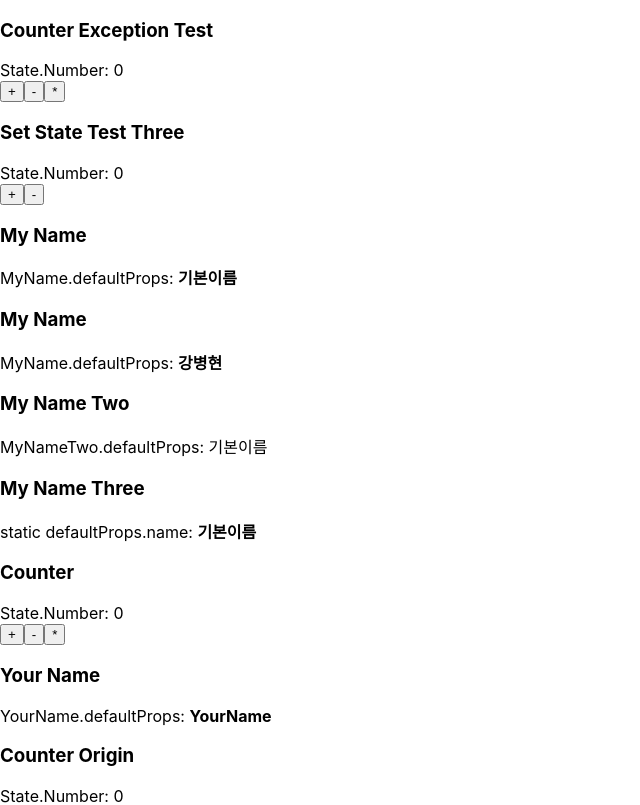
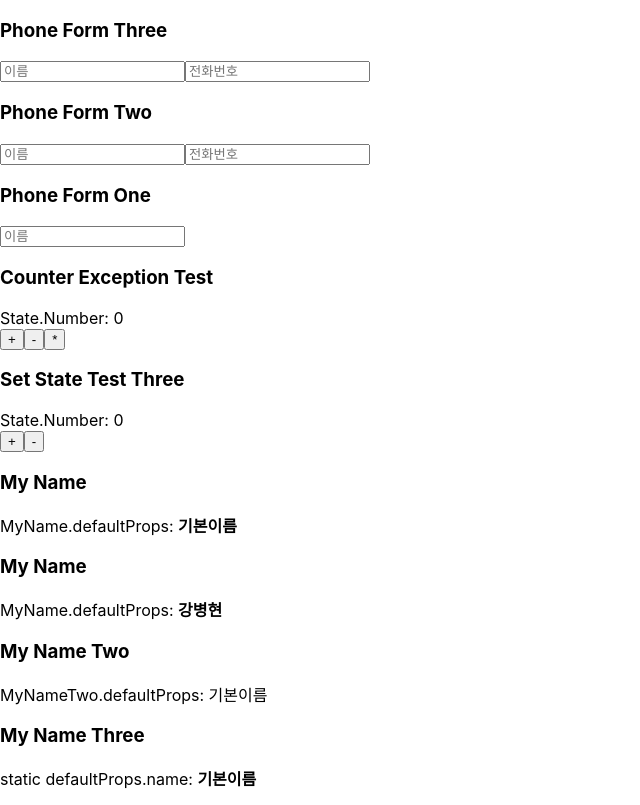
Before and after one commit to newtein80/velopert-tutorial, a React (Create React App) app: page / in a window 1280 px wide. Shown: the top 805 px of the page, without its empty margins (0-640 px from the left). Built offline with nearby package versions, Linux system fonts and the light colour scheme.

Commit message:
velopert-tutorial 06 ing

```diff
--- a/src/App.js
+++ b/src/App.js
@@ -9,27 +9,38 @@ import SetStateTestOne from './SetStateTestOne';
 import SetStateTestTwo from './SetStateTestTwo';
 import SetStateTestThree from './SetStateTestThree';
 import CounterExceptionTest from './CounterExceptionTest';
+import PhoneForm from './components/PhoneForm';
+import PhoneFormTwo from './components/PhoneFormTwo';
+import PhoneFormThree from './components/PhoneFormThree';
 //import './App.css'
 
 class App extends Component {
+  handleCreate = data => {
+    console.log(data);
+  };
+
   render() {
     return (
-      <div className="App"
-      // 태그 사이에
+      <div
+        className="App"
+        // 태그 사이에
       >
         {/* 주석은 이렇게 */}
         {/* <MyName name="리액트" /> */}
-        <CounterExceptionTest/>
-        <SetStateTestThree/>
+        <PhoneFormThree onCreate={this.handleCreate} />
+        <PhoneFormTwo/>
+        <PhoneForm />
+        <CounterExceptionTest />
+        <SetStateTestThree />
         <MyName />
         <MyName name="강병현" />
         <MyNameTwo />
-        <MyNameThree/>
+        <MyNameThree />
         <Counter />
-        <YourName/>
-        <CounterOrigin/>
-        <SetStateTestOne/>
-        <SetStateTestTwo/>
+        <YourName />
+        <CounterOrigin />
+        <SetStateTestOne />
+        <SetStateTestTwo />
       </div>
     );
   }
--- /dev/null
+++ b/src/components/PhoneForm.js
@@ -0,0 +1,31 @@
+import React, { Component } from 'react';
+
+class PhoneForm extends Component {
+    state = {
+        name: ''
+    }
+
+    handleChange = (e) => {
+        this.setState({
+            name: e.target.value
+        })
+    }
+
+    render() {
+        return (
+            <div>
+                <h3>Phone Form One</h3>
+                <form>
+                    <input
+                        placeholder="이름"
+                        value={this.state.name}
+                        onChange={this.handleChange}
+                    />
+                    <div>{this.state.name}</div>
+                </form>
+            </div>
+        );
+    }
+}
+
+export default PhoneForm;
--- /dev/null
+++ b/src/components/PhoneFormThree.js
@@ -0,0 +1,37 @@
+import React, { Component } from 'react';
+
+class PhoneFormThree extends Component {
+    state = {
+        name: '',
+        phone: ''
+    }
+    handleChange = (e) => {
+        this.setState({
+            [e.target.name]: e.target.value
+        });
+    }
+    render() {
+        return (
+            <div>
+                <h3>Phone Form Three</h3>
+                <form>
+                    <input
+                        placeholder="이름"
+                        value={this.state.name}
+                        onChange={this.handleChange}
+                        name="name"
+                    />
+                    <input
+                        placeholder="전화번호"
+                        value={this.state.phone}
+                        onChange={this.handleChange}
+                        name="phone"
+                    />
+                    <div>{this.state.name} {this.state.phone}</div>
+                </form>
+            </div>
+        );
+    }
+}
+
+export default PhoneFormThree;
--- /dev/null
+++ b/src/components/PhoneFormTwo.js
@@ -0,0 +1,37 @@
+import React, { Component } from 'react';
+
+class PhoneFormTwo extends Component {
+    state = {
+        name: '',
+        phone: ''
+    }
+    handleChange = (e) => {
+        this.setState({
+            [e.target.name]: e.target.value
+        });
+    }
+    render() {
+        return (
+            <div>
+                <h3>Phone Form Two</h3>
+                <form>
+                    <input
+                        placeholder="이름"
+                        value={this.state.name}
+                        onChange={this.handleChange}
+                        name="name"
+                    />
+                    <input
+                        placeholder="전화번호"
+                        value={this.state.phone}
+                        onChange={this.handleChange}
+                        name="phone"
+                    />
+                    <div>{this.state.name} {this.state.phone}</div>
+                </form>
+            </div>
+        );
+    }
+}
+
+export default PhoneFormTwo;
```
